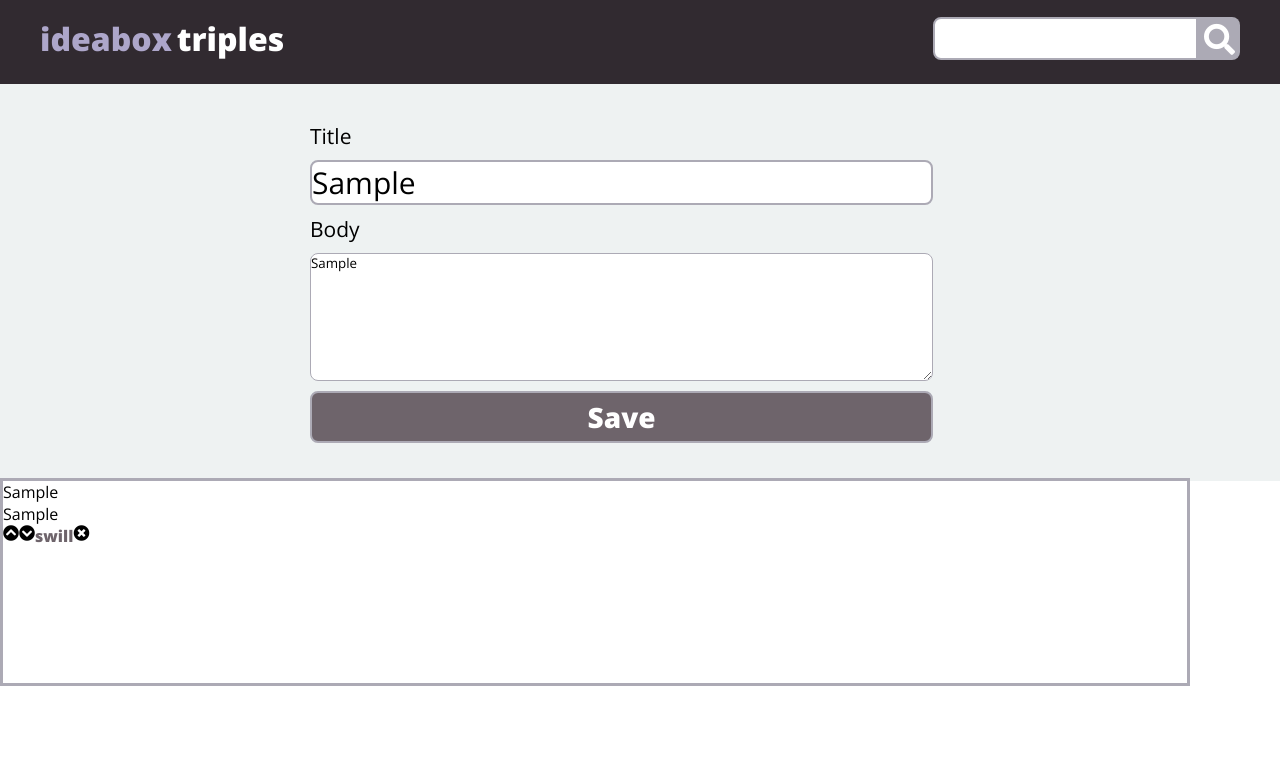
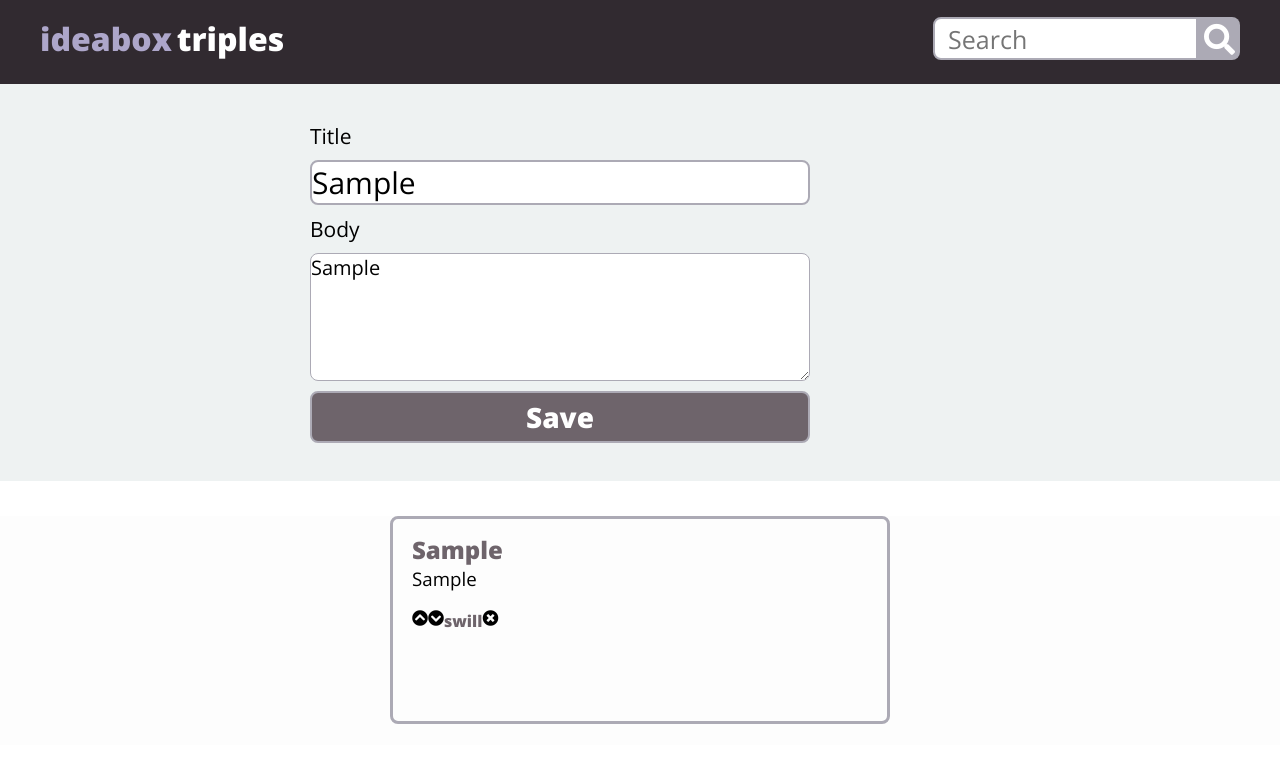
Before and after one commit to KStockton/Ideabox, a plain HTML site: page index.html in a window 1280 px wide. Both pictures are taken after typing "Sample", "Sample" into the empty fields and a click on the button "Save". Drawn offline with nearby package versions, Linux system fonts and the light colour scheme.

Commit message:
Update card CSS

```diff
--- a/index.html
+++ b/index.html
@@ -12,7 +12,7 @@
         <div class="title-main">
           <h1><span class="title1">ideabox</span><span id="title2">triples</span></h1>
           <div class="search-and-icon">
-          <input class="search-icon" type="text" name="search" value="">
+          <input class="search-icon" type="text" name="search" placeholder="Search">
           <i class="fas fa-search"></i>
           </div>
         </div>
--- a/main.js
+++ b/main.js
@@ -23,18 +23,19 @@ function saveReturn(e){
 
 
 function appendCard(idea){
-	var card = `<article class="card id>
-        <h3 class="card-title">${idea.title}</h3>
-        <p class="card-body">${idea.body} </p>
+	var card = `<article class="card id">
+        <h2 class="card-title">${idea.title}</h2>
+        <h3 class="card-body">${idea.body} </h3>
         <div class="bottomText">
           <i class="fas fa-chevron-circle-up"></i>
           <i class="fas fa-chevron-circle-down"></i>
           <h4 class="quality">${idea.quality}</h4>
           <i class="fas fa-times-circle"></i>
-          <div>
+          </div>
       </article>`;
-      	// bottomSection.innerHTML += card;
-       bottomSection.insertAdjacentHTML('afterend',card);
+      	bottomSection.innerHTML = card + bottomSection.innerHTML;
+       // bottomSection.insertAdjacentHTML('afterend',card);
+
 }
 
 
--- a/styles.css
+++ b/styles.css
@@ -51,6 +51,7 @@ header
   border-color: #ACAAB5;
   font-size: 25px;
   color: #ACAAB5;
+  padding-left: 13px;
 
 }
 
@@ -90,6 +91,10 @@ form {
   font-size: 30px;
   height: 45px;
 }
+
+#body {
+  font-size: 20px;
+}
 .bottom-form {
   display: flex;
   flex-direction: column;
@@ -105,7 +110,7 @@ form
   border-style: solid;
   border-radius: 8px;
   border-color: #ACAAB5;
-  width: 93%;
+  width: 500px;
 }
 
 
@@ -115,7 +120,7 @@ form
 
 #savebtn {
   height: 52px;
-  width: 93%;
+  width: 500px;
   border-radius: 8px;
   border-style: solid;
   background-color: #6E646B;
@@ -131,20 +136,33 @@ form
 section {
   background-color: #fdfdfd;
   display: flex;
+  flex-direction: column;
+  align-items: center;
   justify-content: center;
-  margin-top: 5px;
+  margin-top: 43px;
 }
 
 article {
   border-style: solid;
   border-color: #ACAAB5;
   height: 13rem;
-  width: 93%;
+  width: 500px;
+  border-radius: 8px;
+  margin-bottom: 21px;
+  padding-left: 19px;
+  padding-top: 14px;
 }
 
 .bottomText {
   display: flex;
-  flew
+}
+
+.card-title {
+  color: #6E646B;
+}
+.card-body {
+  font-weight: 300;
+  padding-bottom:19px;
 }
 
 h4 {
```
